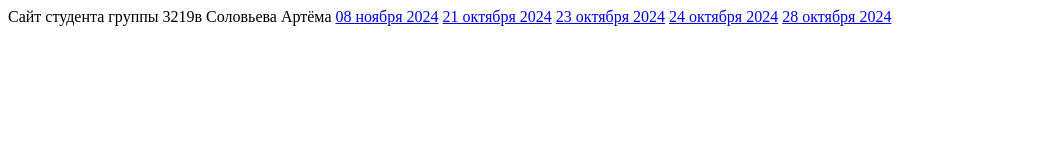
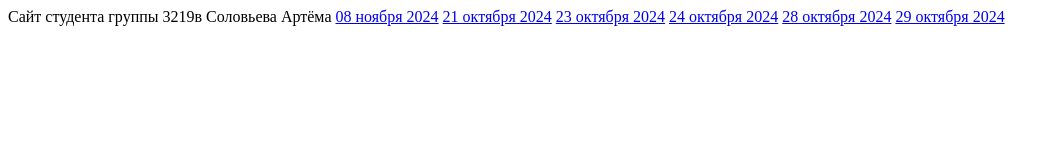
Before and after one commit to Redan123PRO/Redan123PRO.github.io, a plain HTML site: page index.html in a window 1280 px wide. Shown: the whole page, without its empty margins (0-1060 px from the left). Drawn offline with Linux system fonts and the light colour scheme.

Commit message:
Update index.html

```diff
--- a/index.html
+++ b/index.html
@@ -17,5 +17,7 @@
     <a href="9dec4r2024.html">24 октября 2024</a>
 
      <a href="9dec5r2024.html">28 октября 2024</a>
+
+    <a href="9dec6r2024.html">29 октября 2024</a>
 </body>
 </html>
```
